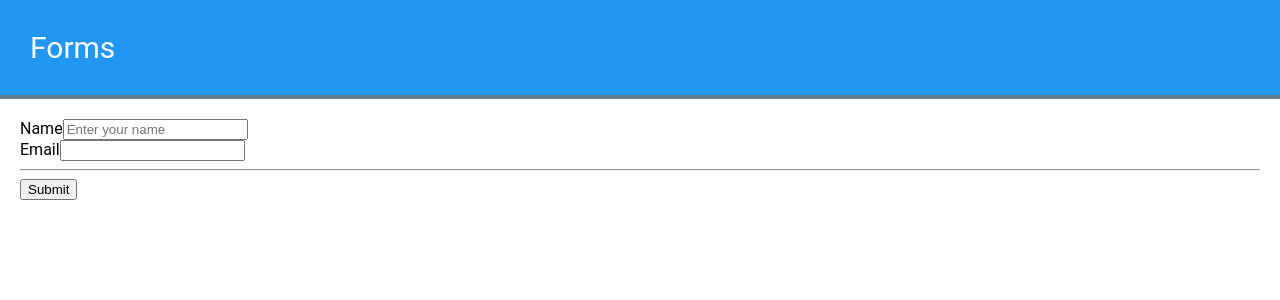
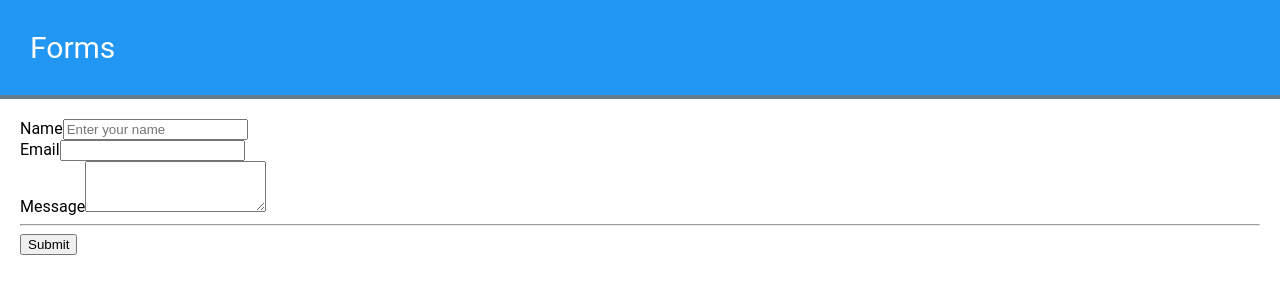
Before and after one commit to cbsajan/Vue3-Forms-2022, a Vue app: page / in a window 1280 px wide. Shown: the top 300 px of the page. Built offline with nearby package versions, Linux system fonts and the light colour scheme; the HTML template or start-up script is replaced by a standard one.

Commit message:
Validation Completed With Vee-Validate

```diff
--- a/src/components/Validate/Index-Comp.vue
+++ b/src/components/Validate/Index-Comp.vue
@@ -1,6 +1,6 @@
 <template>
 
-    <Form>
+    <Form @submit="onSubmit">
 
         <div class="form-group">
             <label for="name">Name</label>
@@ -15,15 +15,27 @@
 
         <div class="form-group">
             <label for="email">Email</label>
-            <Field name="email" :rules="validateEmail" v-slot="{ field, errors }">
+            <Field name="email" :rules="validateEmail" v-slot="{ field, errors, errorMessage }">
 
                 <input type="text" id="email" class="form-control" v-bind="field"
                     :class="{ 'is-invalid': errors.length !== 0 }" />
+                <div class="alert alert-danger" role="alert" v-if="errors.length !== 0">
+                    {{ errorMessage }}
+                </div>
             </Field>
 
 
         </div>
-
+        <div class="form-group">
+            <label for="message">Message</label>
+            <Field name="message" :rules="validateMessage" v-slot="{ field, errors, errorMessage }">
+                <textarea name="" class="form-control" :class="{ 'is-invalid': errors.length !== 0 }" rows="3"
+                    v-bind="field"></textarea>
+                <div class="alert alert-danger" role="alert" v-if="errors.length !== 0">
+                    {{ errorMessage }}
+                </div>
+            </Field>
+        </div>
 
 
         <hr />
@@ -44,6 +56,10 @@ export default {
         ErrorMessage
     },
     methods: {
+        onSubmit(values, { resetForm }) {
+            console.log(values)
+            resetForm();
+        },
         isRequired(value) {
             if (!value) {
                 return 'The field is required'
@@ -64,6 +80,12 @@ export default {
                 return 'Bad email'
             }
             return true;
+        },
+        validateMessage(value) {
+            if (!value) {
+                return 'The message is required'
+            }
+            return true;
         }
     }
 }
```
